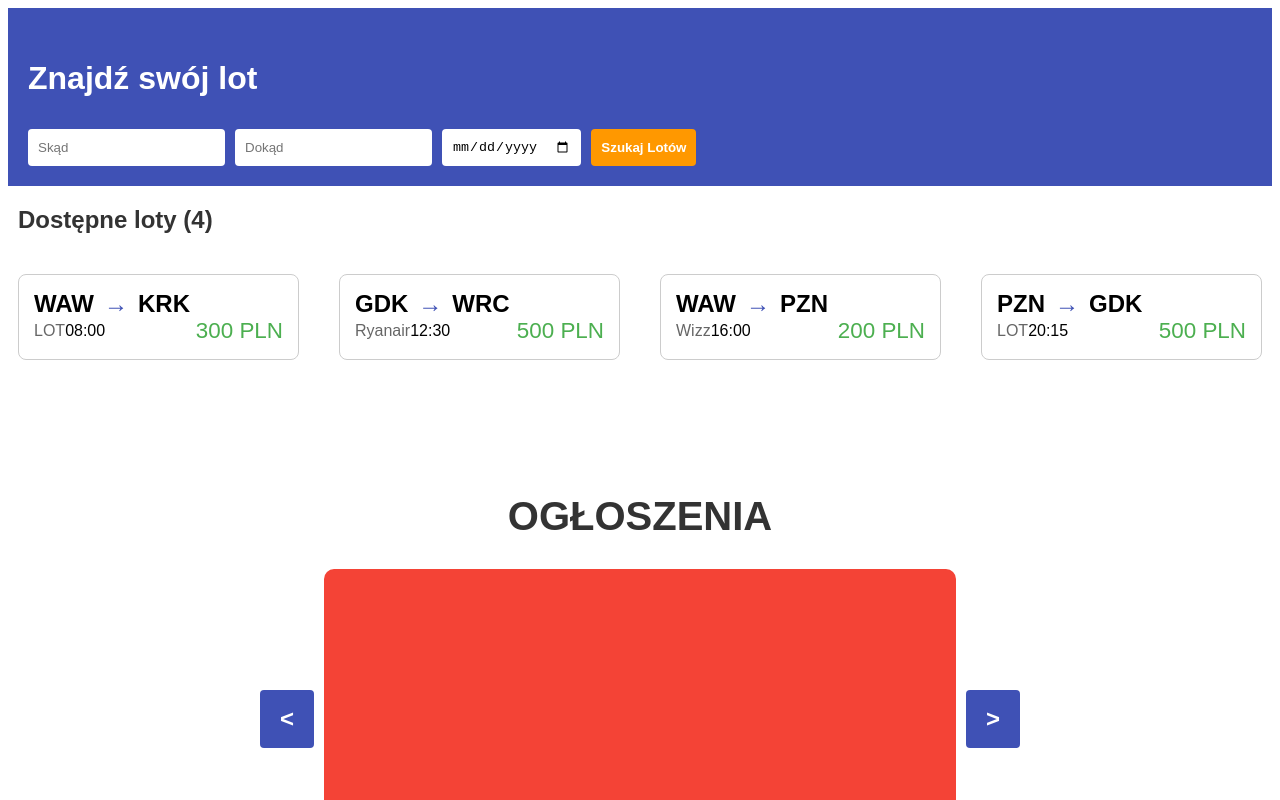
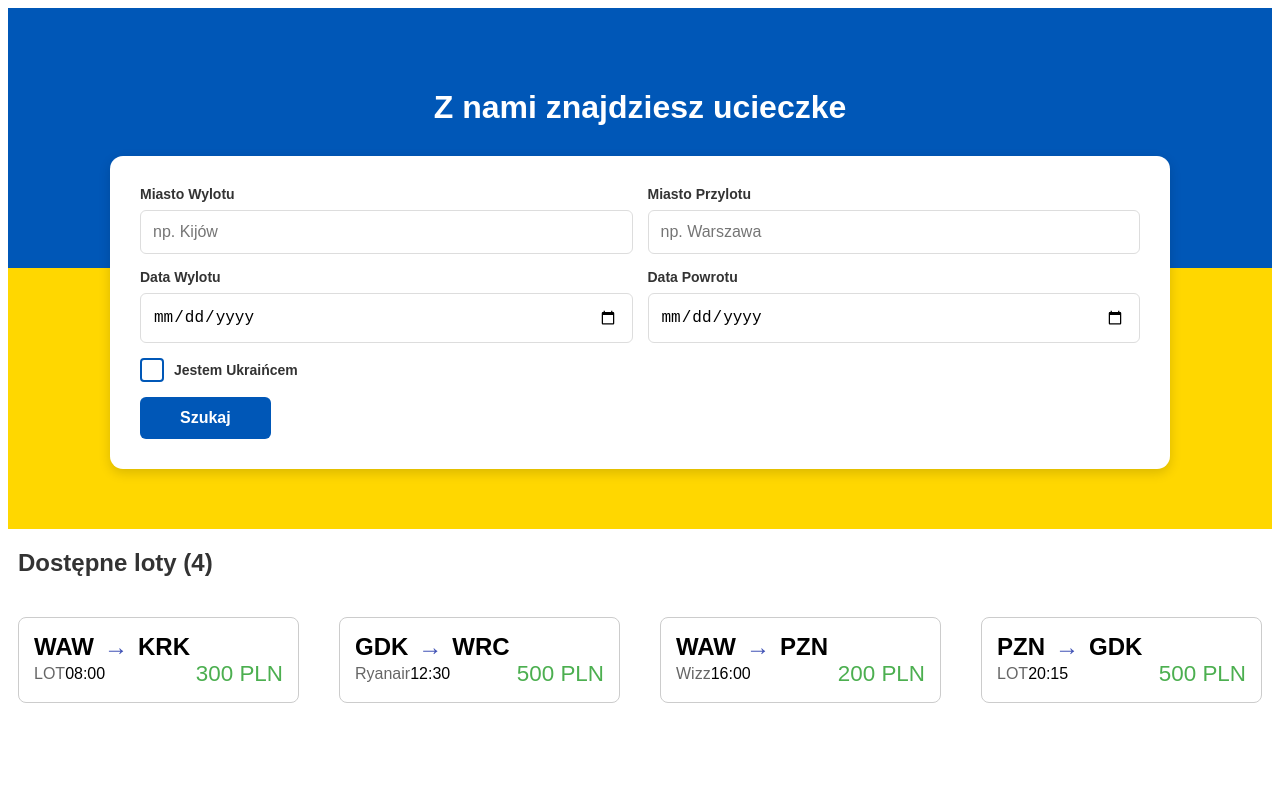
Before and after one commit to j3dek/UkrainAir, a Vue app in the folder client/: page / in a window 1280 px wide. Shown: the top 800 px of the page. Built offline with nearby package versions, Linux system fonts and the light colour scheme.

Commit message:
Replace SearchBar with FlightSearchForm

```diff
--- a/client/src/App.vue
+++ b/client/src/App.vue
@@ -1,7 +1,7 @@
 <template>
   <div id="flight-app">
     <header class="header-section">
-      <SearchBar />
+      <FlightSearchForm />
     </header>
 
     <main class="main-content">
@@ -17,15 +17,16 @@
 </template>
 
 <script>
-import SearchBar from './components/SearchBar.vue';
+// import SearchBar from './components/SearchBar.vue';
 import ResultsList from './components/ResultsList.vue';
 import AdSlider from './components/AdSlider.vue';
 import FlightSearchForm from './components/FlightSearchForm.vue';
 
+
 export default {
   components: {
     FlightSearchForm,
-    SearchBar,
+    // SearchBar,
     ResultsList,
     AdSlider
   },
```
